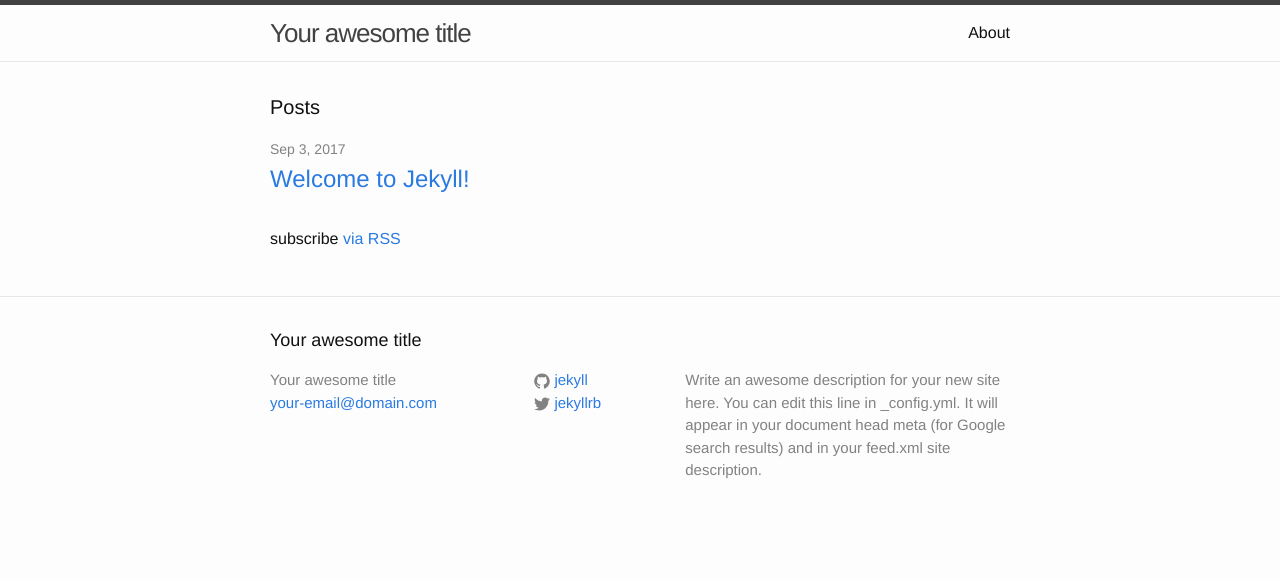
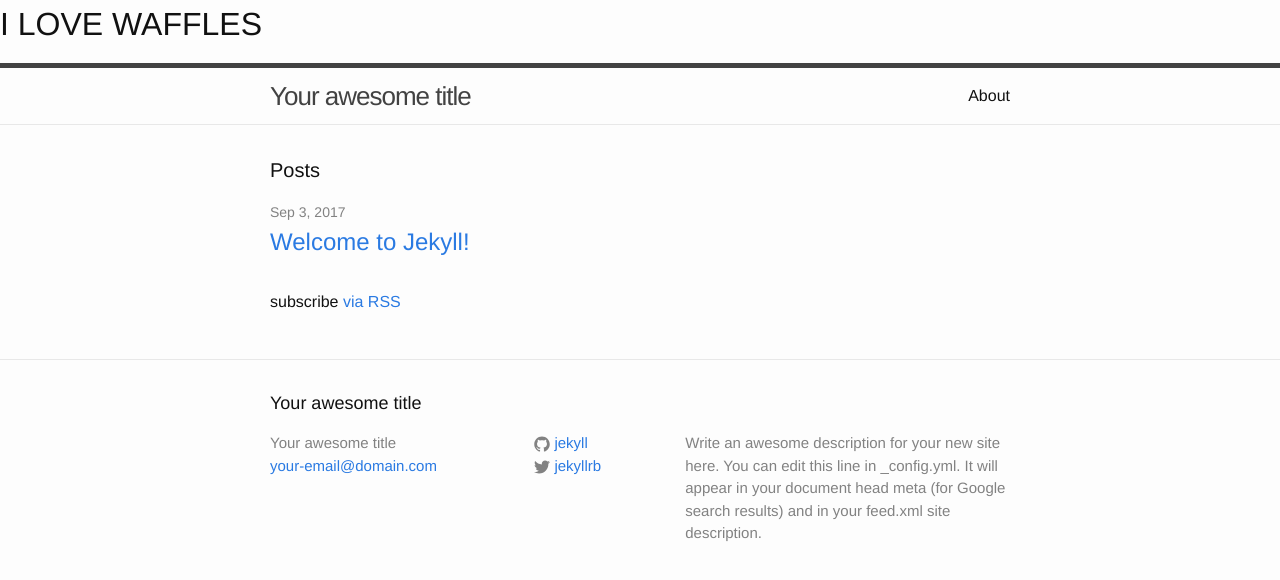
Before and after one commit to CoolCarl33/CoolCarl33.github.io, a Jekyll site: the page built from index.html, in a window 1280 px wide. Shown: the top 580 px of the page. Built offline with Jekyll 4.4.1, drawn with Linux system fonts in a browser that asks for light colours.

Commit message:
Update default.html

```diff
--- a/_layouts/default.html
+++ b/_layouts/default.html
@@ -4,7 +4,7 @@
   {% include head.html %}
 
   <body>
-
+    <h1>I LOVE WAFFLES</h1>
     {% include header.html %}
 
     <div class="page-content">
```
